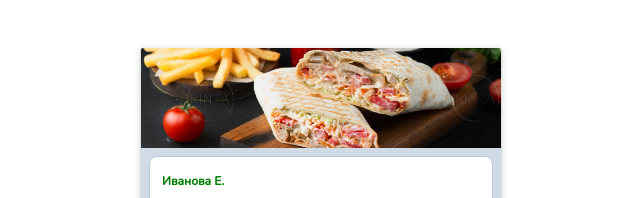
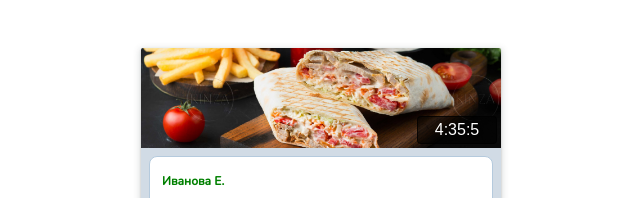
Before and after one commit to YuriyEG/mtg-test, a React (Vite) app: page / in a window 1280 px wide. Shown: the top 198 px of the page, without its empty margins (319-959 px from the left). Built offline with nearby package versions, Linux system fonts and the light colour scheme.

Commit message:
watch add

```diff
--- /dev/null
+++ b/src/features/Watch/Watch.module.css
@@ -0,0 +1,16 @@
+.watch {
+  position: absolute;
+  bottom: 4px;
+  right: 4px;
+  background-color: rgba(0, 0, 0, 0.577);
+  color: white;
+  width: 80px;
+  padding: 4px;
+  border: 1px solid rgba(0, 0, 0, 0.708);
+  border-radius: 4px;
+  font-family: Arial, Helvetica, sans-serif;
+}
+
+.watch__time {
+  color: rgb(59, 59, 59);
+}
--- /dev/null
+++ b/src/features/Watch/Watch.tsx
@@ -0,0 +1,31 @@
+import styles from "./Watch.module.css"
+import { Component } from "react"
+
+class Watch extends Component {
+  constructor(props) {
+    super(props)
+
+    this.state = { time: 0, id: null }
+  }
+
+  componentDidMount(): void {
+    const id = setInterval(() => {
+      const getCurrentTime = () => {
+        return `${new Date().getHours()}:${new Date().getMinutes()}:${new Date().getSeconds()}`
+      }
+      const newTime = getCurrentTime()
+      this.setState({ time: newTime })
+    }, 1000)
+    this.setState({ ...this.state, id })
+  }
+
+  componentWillUnmount(): void {
+    clearInterval(this.state.id)
+  }
+
+  render() {
+    return <div className={styles.watch}>{this.state.time}</div>
+  }
+}
+
+export default Watch
--- a/src/widgets/Header/Header.module.css
+++ b/src/widgets/Header/Header.module.css
@@ -3,6 +3,7 @@
   height: 100px;
   overflow: hidden;
   background-color: rgba(255, 255, 255, 0.479);
+  position: relative;
 }
 
 .header__image {
--- a/src/widgets/Header/Header.tsx
+++ b/src/widgets/Header/Header.tsx
@@ -1,10 +1,12 @@
 import styles from "./Header.module.css"
 import product from "../../assets/images/product.jpg"
+import Watch from "../../features/Watch/Watch"
 
 const Header = () => {
   return (
     <div className={styles.header}>
       <img src={product} alt="product" className={styles.header__image} />
+      <Watch />
     </div>
   )
 }
```
Also changed, not shown: src/features/Watch/index.ts (added).
